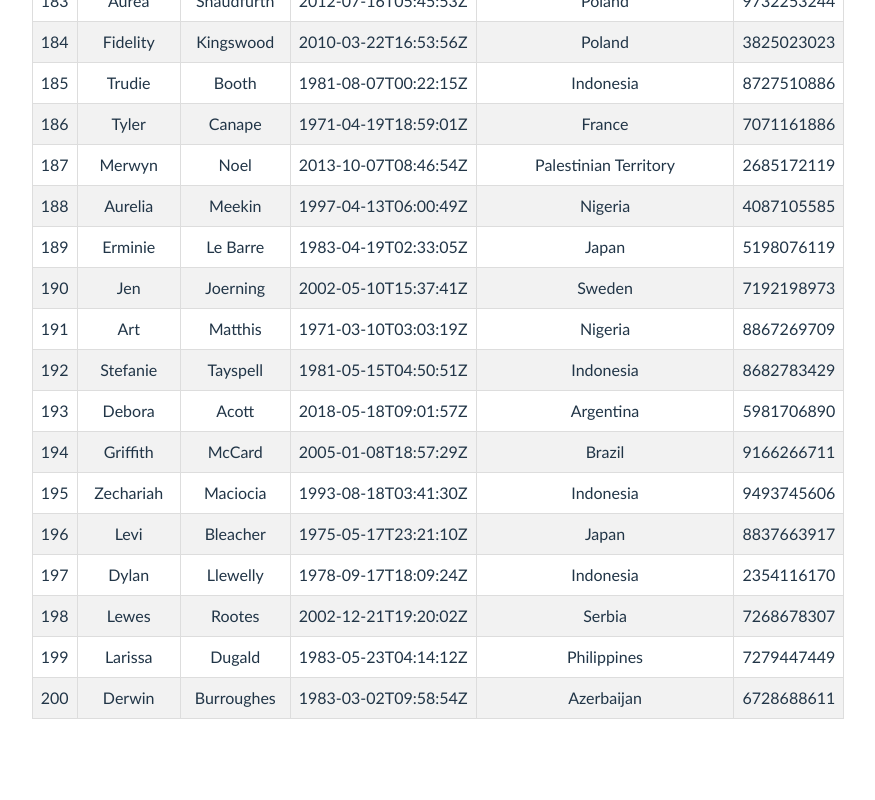
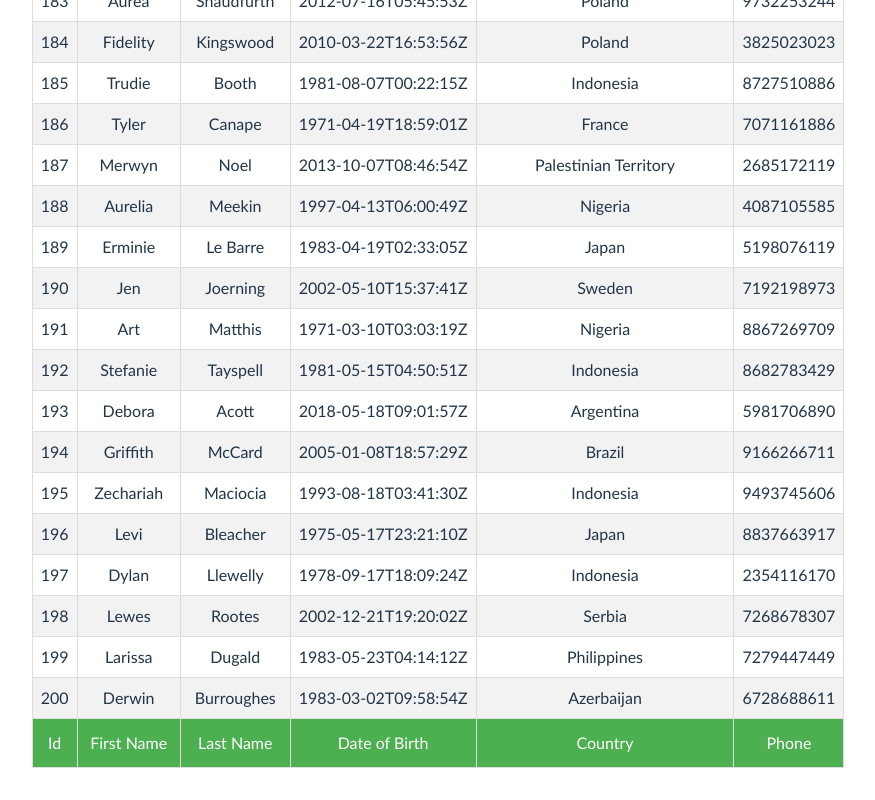
Before and after one commit to NA-Asraful-Khan/REACT_PRACTICE, a React (Vite) app in the folder react-table/: page / in a window 1280 px wide. Shown: the part 7563-8363 px from the top of the page, without its empty margins (202-1077 px from the left). Before the commit the page ends 8314 px from the top, so only its background shows below. Built offline with nearby package versions, Linux system fonts and the light colour scheme.

Commit message:
create table footer

```diff
--- a/react-table/src/componants/BasicTable.jsx
+++ b/react-table/src/componants/BasicTable.jsx
@@ -10,12 +10,14 @@
     const {
         getTableProps,
         getTableBodyProps,
+        footerGroups,
         headerGroups,
         rows,
         prepareRow
     } = useTable({
         columns,
-        data})
+        data
+    })
 
 
     return (
@@ -31,19 +33,36 @@
             </thead>
             <tbody {...getTableBodyProps()}>
                 {
-                    rows.map((row)=>{
+                    rows.map((row) => {
                         prepareRow(row)
-                        return(
+                        return (
                             <tr {...row.getRowProps()}>
-                                {row.cells.map((cell) =>{
-                                       return <td {...cell.getCellProps()}>{cell.render('Cell')}</td>
-                                    })
+                                {row.cells.map((cell) => {
+                                    return <td {...cell.getCellProps()}>{cell.render('Cell')}</td>
+                                })
                                 }
                             </tr>
                         )
                     })
                 }
             </tbody>
+            <tfoot>
+                {
+                    footerGroups.map((footerGroup) => (
+                        <tr {...footerGroup.getFooterGroupProps}>
+                            {
+                                footerGroup.headers.map((column) => (
+                                    <td {...column.getFooterProps}>
+                                        {
+                                            column.render('Footer')
+                                        }
+                                    </td>
+                                ))
+                            }
+                        </tr>
+                    ))
+                }
+            </tfoot>
         </table>
     )
 }
--- a/react-table/src/componants/columns.js
+++ b/react-table/src/componants/columns.js
@@ -1,26 +1,32 @@
 export const COLUMNS = [
     {
         Header:'Id',
+        Footer:'Id',
         accessor:'id'
     },
     {
         Header:'First Name',
+        Footer:'First Name',
         accessor:'first_name'
     },
     {
         Header:'Last Name',
+        Footer:'Last Name',
         accessor:'last_name'
     },
     {
         Header:'Date of Birth',
+        Footer:'Date of Birth',
         accessor:'date_of_birth'
     },
     {
         Header:'Country',
+        Footer:'Country',
         accessor:'country'
     },
     {
         Header:'Phone',
+        Footer:'Phone',
         accessor:'phone'
     },
 ]
```
